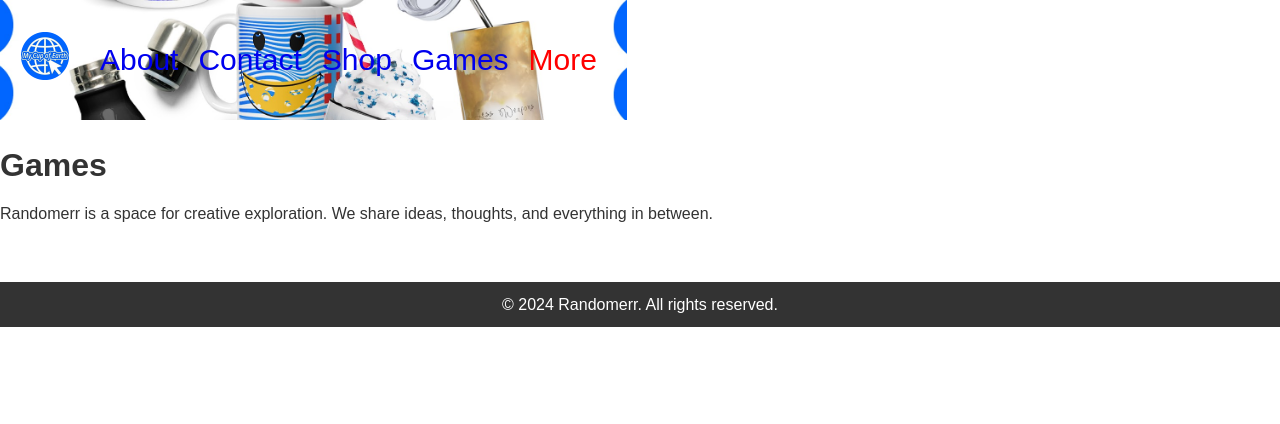
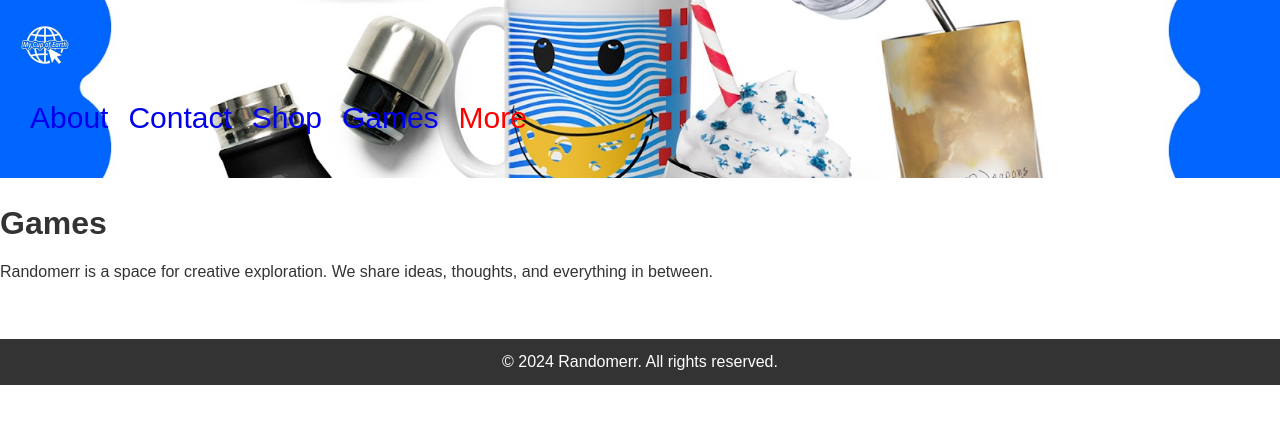
Before and after one commit to m-cochran/Randomerr, a Jekyll site: the page built from Games.md, in a window 1280 px wide. Shown: the top 424 px of the page. Built offline with Jekyll 4.4.1, drawn with Linux system fonts in a browser that asks for light colours.

Commit message:
Update styles.css

```diff
--- a/assets/css/styles.css
+++ b/assets/css/styles.css
@@ -15,7 +15,7 @@ body {
 
 /* Header Styles */
 header {
-  display: inline-flex;
+  display: block;
   align-items: center;
   justify-content: space-between;
   background-image: url("https://m-cochran.github.io/Randomerr/assets/images/header-background.jpg");
```
